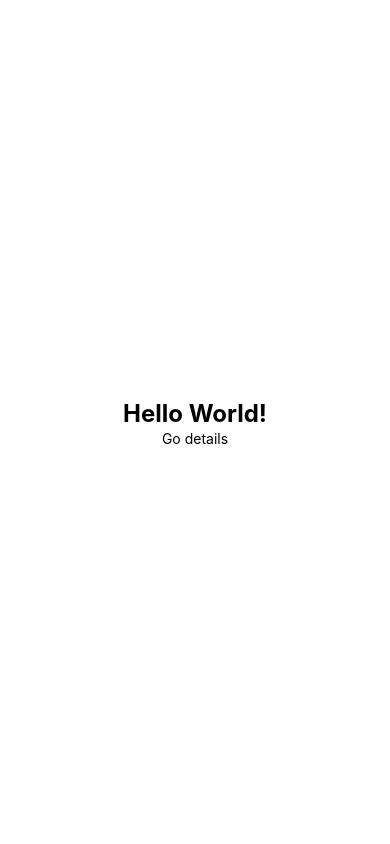
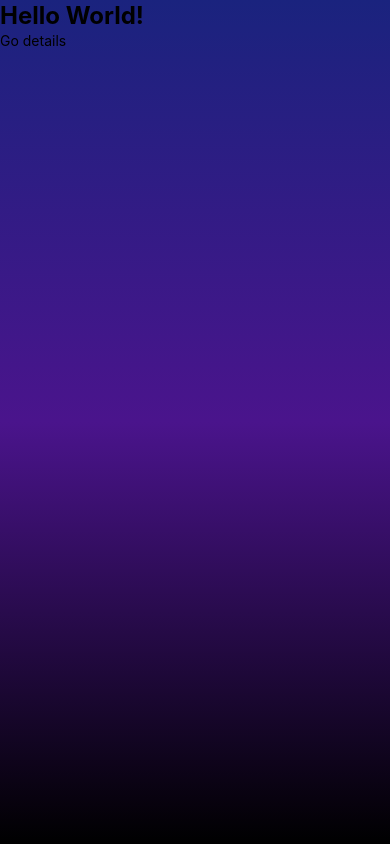
Before and after one commit to nicholascannon/arc, a React Native app: screen / in a window 390 px wide. Built offline with nearby package versions, Linux system fonts and the light colour scheme.

Commit message:
Add cool gradient background to app

```diff
--- a/app.json
+++ b/app.json
@@ -5,7 +5,7 @@
     "version": "1.0.0",
     "orientation": "portrait",
     "icon": "./assets/icon.png",
-    "userInterfaceStyle": "light",
+    "userInterfaceStyle": "dark",
     "newArchEnabled": true,
     "splash": {
       "image": "./assets/splash-icon.png",
--- a/package.json
+++ b/package.json
@@ -15,6 +15,7 @@
     "@react-navigation/native": "^7.1.9",
     "@react-navigation/native-stack": "^7.3.13",
     "expo": "~53.0.9",
+    "expo-linear-gradient": "^14.1.4",
     "expo-status-bar": "~2.2.3",
     "nativewind": "^4.1.23",
     "react": "19.0.0",
--- /dev/null
+++ b/src/components/ui/screen.tsx
@@ -0,0 +1,23 @@
+import { LinearGradient } from 'expo-linear-gradient';
+import { ReactNode } from 'react';
+import { SafeAreaView } from 'react-native-safe-area-context';
+
+export function Screen({ children }: { children: ReactNode }) {
+  return (
+    <SafeAreaView className="flex-1 dark">
+      <LinearGradient
+        colors={['#1a237e', '#4a148c', '#000000']}
+        // eslint-disable-next-line react-native/no-inline-styles
+        style={{
+          position: 'absolute',
+          top: 0,
+          bottom: 0,
+          left: 0,
+          right: 0,
+        }}
+      />
+
+      {children}
+    </SafeAreaView>
+  );
+}
--- a/src/screens/details/details-screen.tsx
+++ b/src/screens/details/details-screen.tsx
@@ -1,14 +1,16 @@
 import { useNavigation } from '@react-navigation/native';
-import { Pressable, Text, View } from 'react-native';
+import { Pressable, Text } from 'react-native';
+
+import { Screen } from '@/components/ui/screen';
 
 export function DetailsScreen() {
   const { goBack } = useNavigation();
 
   return (
-    <View className="flex-1 items-center justify-center bg-white">
+    <Screen>
       <Pressable onPress={() => goBack()}>
         <Text>Go home</Text>
       </Pressable>
-    </View>
+    </Screen>
   );
 }
--- a/src/screens/home/home-screen.tsx
+++ b/src/screens/home/home-screen.tsx
@@ -1,16 +1,18 @@
 import { useNavigation } from '@react-navigation/native';
-import { Pressable, Text, View } from 'react-native';
+import { Pressable, Text } from 'react-native';
+
+import { Screen } from '@/components/ui/screen';
 
 export function HomeScreen() {
   const { navigate } = useNavigation();
 
   return (
-    <View className="flex-1 items-center justify-center bg-white">
+    <Screen>
       <Text className="text-2xl font-bold">Hello World!</Text>
 
       <Pressable onPress={() => navigate('Details')}>
         <Text>Go details</Text>
       </Pressable>
-    </View>
+    </Screen>
   );
 }
```
Also changed, not shown: 1 other file (tests, documents, lock files or other folders).
